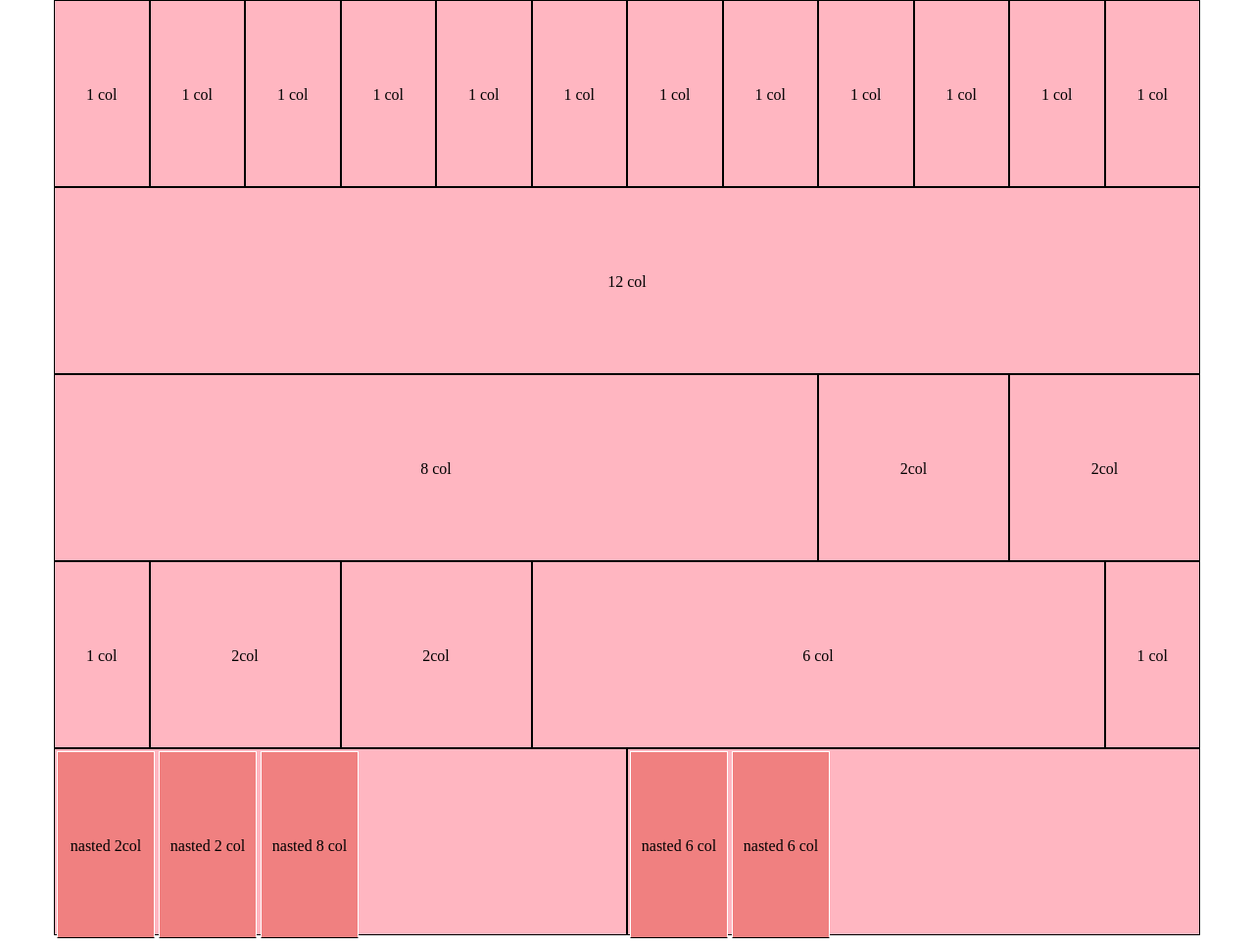
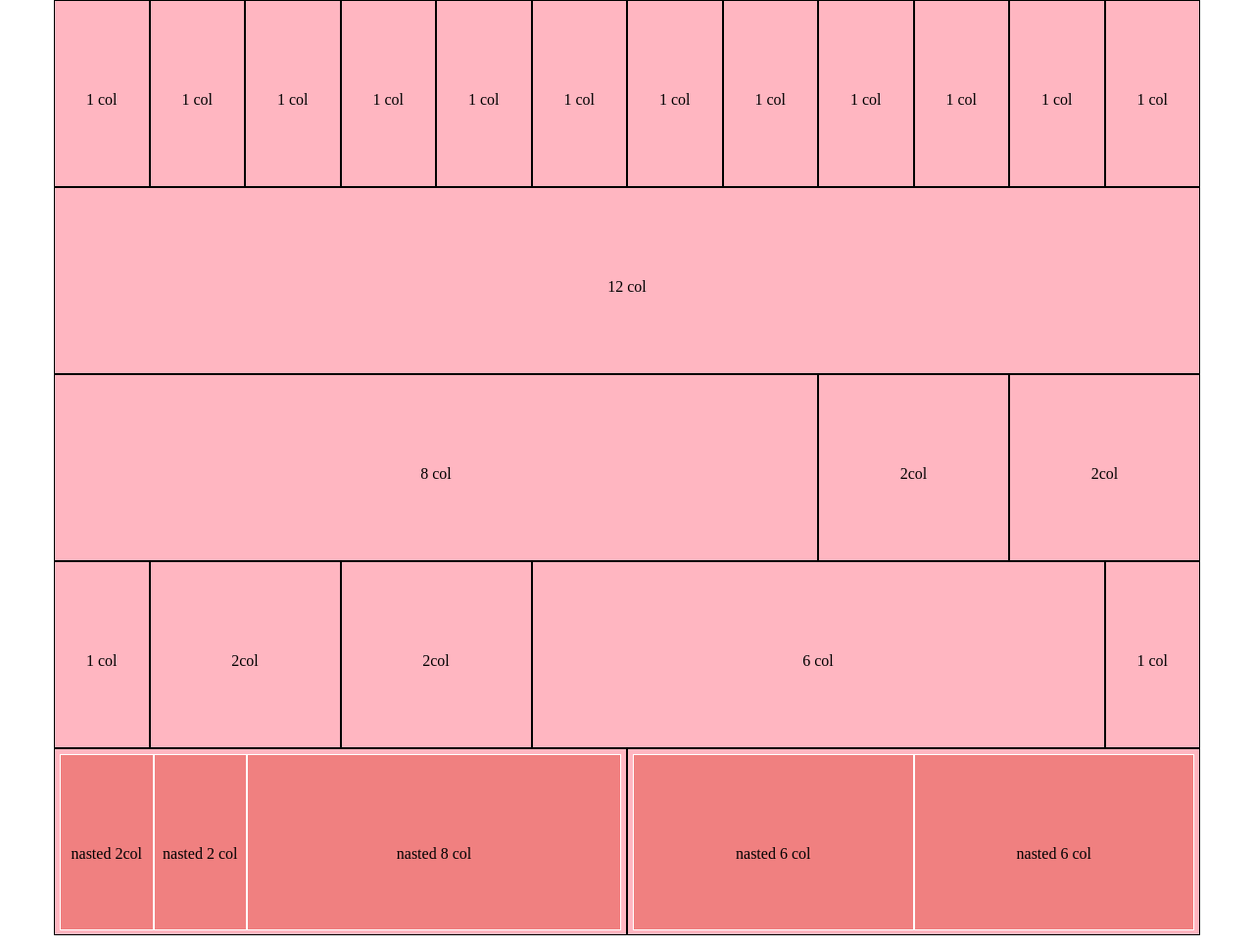
Before and after one commit to merlino79/html-css-12bool, a plain HTML site: page index.html in a window 1280 px wide. Shown: the whole page at 98% size. Drawn offline with Linux system fonts and the light colour scheme.

Commit message:
inserimento nasted

```diff
--- a/css/style.css
+++ b/css/style.css
@@ -4,6 +4,7 @@
   height: 191px;
    line-height: 191px;
    text-align: center;
+   padding: 5px;
 
 }
 
@@ -12,11 +13,11 @@
 
 
 .container>.col-6>.container [class*="col-"]{
-  height: 191px;
-  margin: 2px ;
+  height: 180px;
+
   background-color: #F08080;
   border: 1px solid white;
-  border-bottom: 1px solid black;
-  width: 100px;
+  /* border-bottom: 1px solid black; */
+  width: cal(50% / 3 - 2px -2px );
 
 }
```
